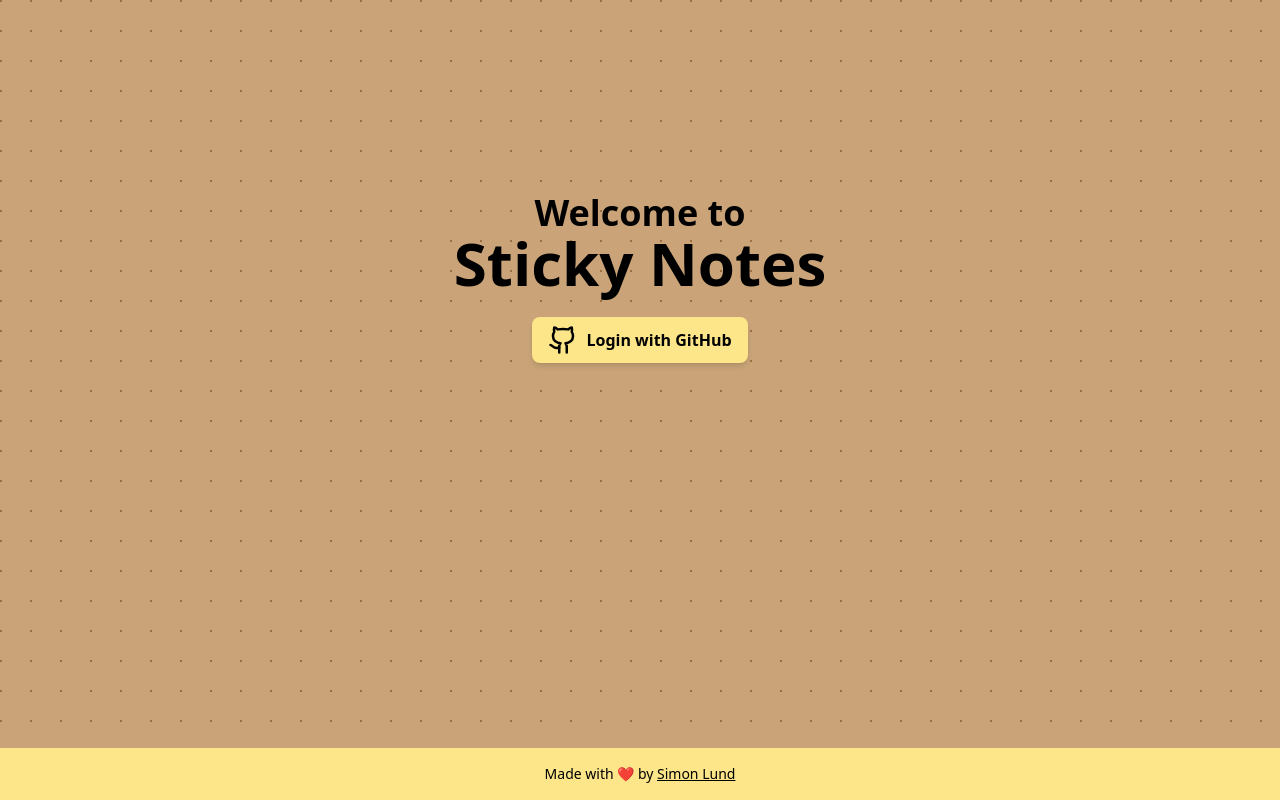
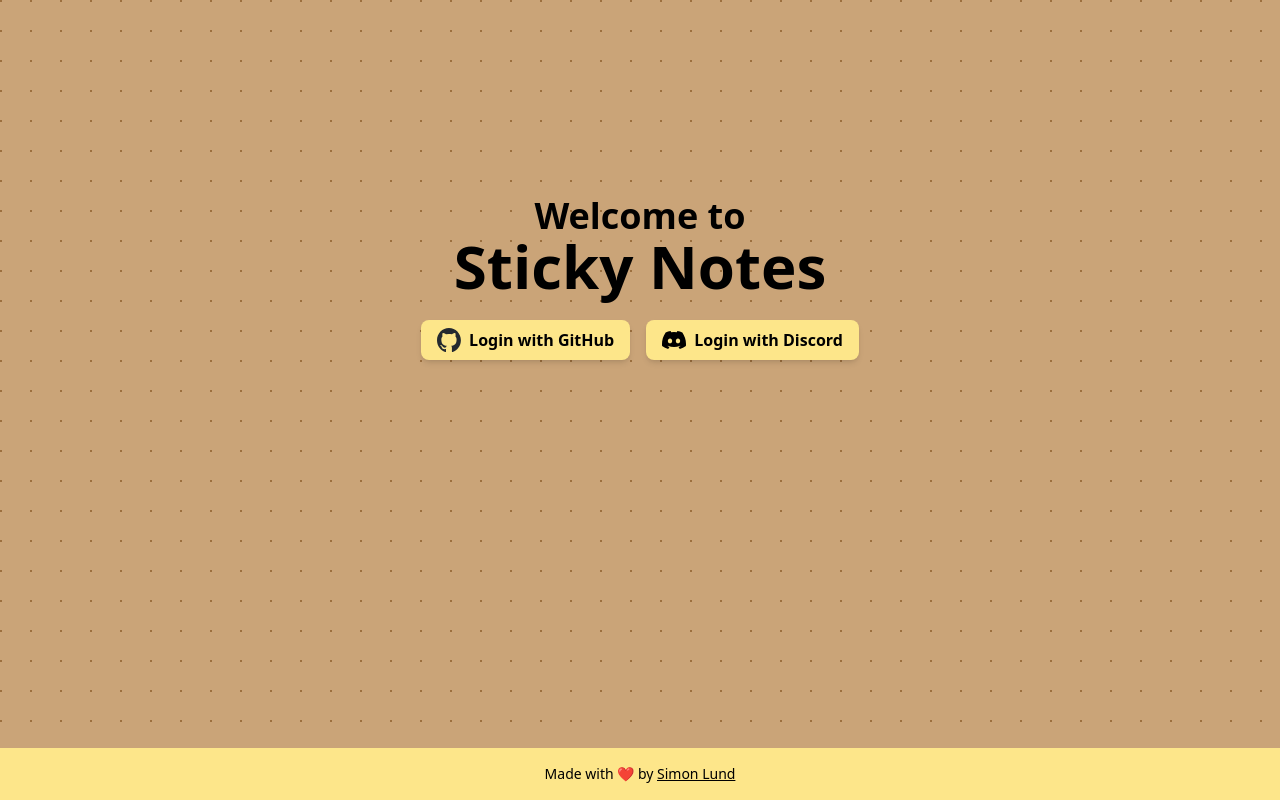
Before and after one commit to simon-lund/sticky-notes, a SvelteKit app: page /signin in a window 1280 px wide. Built offline with nearby package versions, Linux system fonts and the light colour scheme.

Commit message:
:passport_control: add discord oauth

```diff
--- a/src/lib/server/auth.ts
+++ b/src/lib/server/auth.ts
@@ -1,6 +1,7 @@
 import { type DefaultSession, SvelteKitAuth } from '@auth/sveltekit';
 import { PrismaAdapter } from "@auth/prisma-adapter"
 import GitHub from "@auth/sveltekit/providers/github"
+import Discord from "@auth/sveltekit/providers/discord"
 import { prisma } from '$lib/server/database';
 
 
@@ -22,7 +23,7 @@ declare module "@auth/sveltekit" {
 export const { handle, signIn, signOut } = SvelteKitAuth({
 	adapter: PrismaAdapter(prisma),
 	trustHost: true,
-	providers: [GitHub],
+	providers: [GitHub, Discord],
 	callbacks: {
 		session({ session }) {
 			// Return the session object from the database as-is
--- a/src/routes/(auth)/signin/+page.svelte
+++ b/src/routes/(auth)/signin/+page.svelte
@@ -1,5 +1,4 @@
 <script>
-	import { GithubIcon } from 'lucide-svelte';
 	import { signIn } from '@auth/sveltekit/client';
 </script>
 
@@ -17,10 +16,16 @@
 			</span>
 			<h1 class="text-center font-bold text-6xl">Sticky Notes</h1>
 		</div>
-		<button class="btn-login" on:click={() => signIn('github', {callbackUrl: '/'})}>
-			<GithubIcon size="30" />
-			Login with GitHub
-		</button>
+		<div class="flex gap-4">
+			<button class="btn-login" on:click={() => signIn('github', {callbackUrl: '/'})}>
+				<img src="/github-mark.svg" alt="GitHub Logo" class="w-6 h-6" />
+				Login with GitHub
+			</button>
+			<button class="btn-login" on:click={() => signIn('discord', {callbackUrl: '/'})}>
+				<img src="/discord-mark.svg" alt="Discord Logo" class="w-6 h-6" />
+				Login with Discord
+			</button>
+		</div>
 	</div>
 	<footer class="flex bg-amber-200 p-4 items-center justify-center">
 		<p class="text-sm">
```
